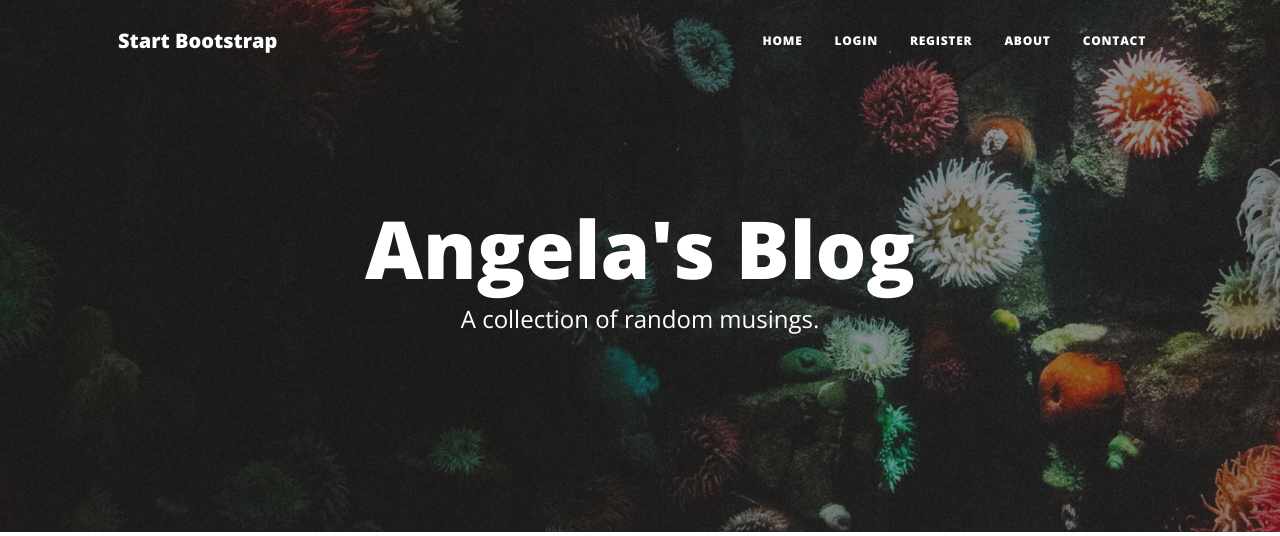
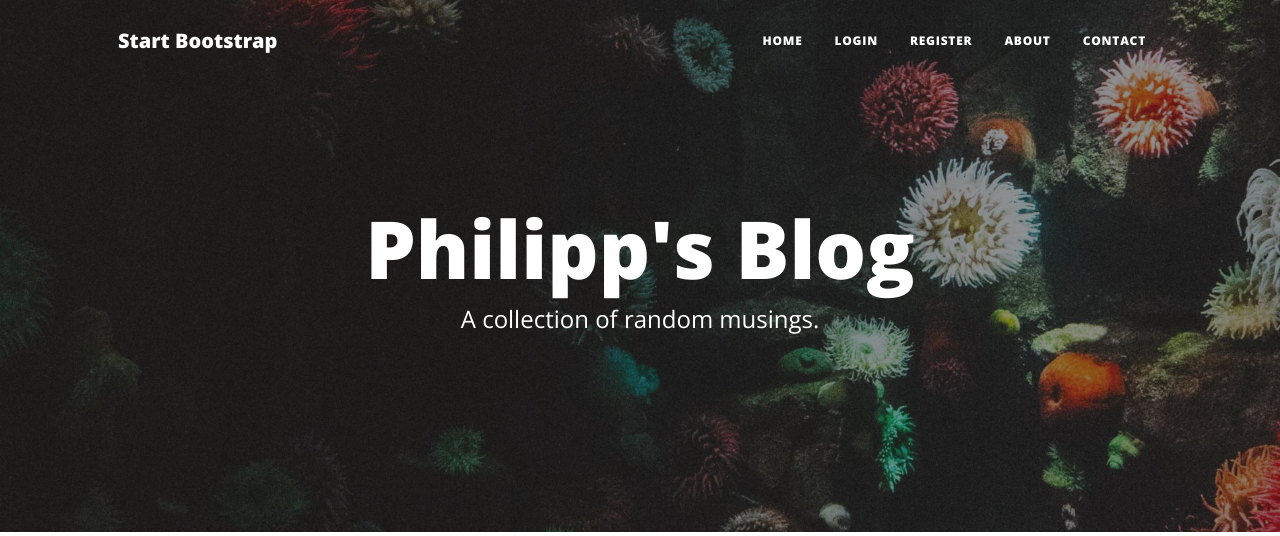
Before and after one commit to phliehm/Day_71_Host_Webpage_Git, a Flask app: page / in a window 1280 px wide. Shown: the top 536 px of the page. Run offline with Flask 3, Linux system fonts and the light colour scheme; data that the repository does not hold is empty; some libraries are stand-ins or nearby versions.

Commit message:
Changed Blog name to see if the changes will be on the fly changed. Changed Keys

```diff
--- a/main.py
+++ b/main.py
@@ -55,7 +55,7 @@ gravatar = Gravatar(app,
                     base_url=None)
 
 # CONNECT TO DB
-app.config['SQLALCHEMY_DATABASE_URI'] = 'sqlite:///posts.db'
+app.config['SQLALCHEMY_DATABASE_URI'] = os.environ.get('DB_URI','sqlite:///posts.db')
 db = SQLAlchemy()
 db.init_app(app)
 
--- a/templates/index.html
+++ b/templates/index.html
@@ -9,7 +9,7 @@
     <div class="row gx-4 gx-lg-5 justify-content-center">
       <div class="col-md-10 col-lg-8 col-xl-7">
         <div class="site-heading">
-          <h1>Angela's Blog</h1>
+          <h1>Philipp's Blog</h1>
           <span class="subheading">A collection of random musings.</span>
         </div>
       </div>
```
